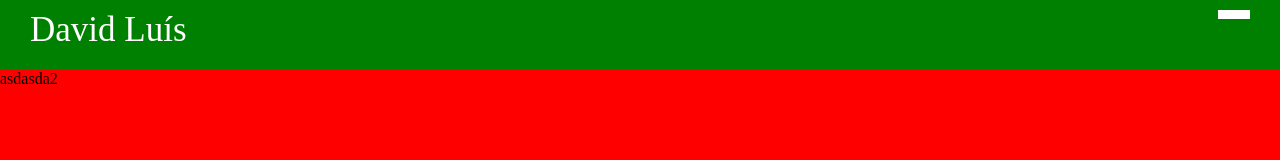
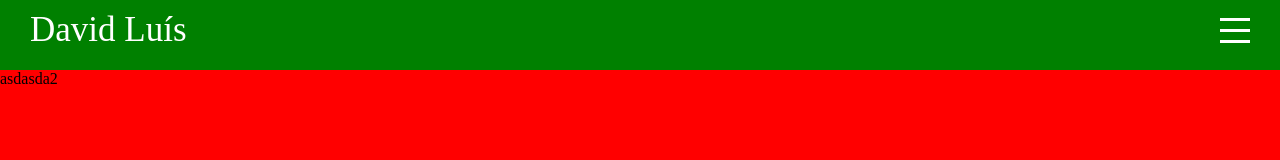
Before and after one commit to David2Luis/portefolio, a React (Create React App) app: page / in a window 1280 px wide. Shown: the top 160 px of the page. Built offline with nearby package versions, Linux system fonts and the light colour scheme.

Commit message:
hamburguer menu done

```diff
--- a/src/App.js
+++ b/src/App.js
@@ -3,11 +3,13 @@ import Intro from "./components/intro/Intro";
 import Project from "./components/project/Project";
 import Contact from "./components/contact/Contact";
 import "./app.scss"
+import {useState} from "react";
 
 function App() {
+  const [menuOpen,setMenuOpen] = useState(false)
   return (
     <div className="app">
-      <Topbar/>
+      <Topbar menuOpen={menuOpen} setMenuOpen={setMenuOpen}/>
       <div className="sections">
         <Intro/>
         <Project/>
--- a/src/components/topbar/Topbar.jsx
+++ b/src/components/topbar/Topbar.jsx
@@ -1,8 +1,8 @@
 import "./topbar.scss"
 
-export default function Topbar() {
+export default function Topbar({menuOpen, setMenuOpen}) {
   return (
-    <div className="topbar">
+    <div className={"topbar " + (menuOpen && "active")}>
       <div className="wrapper">
         <div className="left">
           <a href="#intro" className="name">
@@ -10,10 +10,10 @@ export default function Topbar() {
           </a>
         </div>
         <div className="right">
-          <div className="hamburguer">
-            <span className="line1"></span>
-            <span className="line2"></span>
-            <span className="line3"></span>
+          <div className="menu" onClick={()=>setMenuOpen(!menuOpen)}>
+            <span class="line1"></span>
+            <span class="line2"></span>
+            <span class="line3"></span>
           </div>
         </div>
       </div>
--- a/src/components/topbar/topbar.scss
+++ b/src/components/topbar/topbar.scss
@@ -5,38 +5,63 @@
   background-color: green;
   top: 0;
   z-index: 2;
+  transition: all 1s ease;
 
   .wrapper{
     padding: 10px 30px;
     display: flex;
     justify-content: space-between;
-
+    align-items: center;
 
     .left{
+      display: flex;
+      align-items: center;
 
       .name{
         font-size: 35px;
         font-weight: 500;
         text-decoration: none;
         color:white;
+        margin-right: 30px;
       }
     }
     .right {
-
-      .hamburguer {
-        width: 32px;
-        right: 25px;
+      .menu {
+        width: 30px;
+        height: 25px;
         display: flex;
         flex-direction: column;
         justify-content: space-between;
         cursor: pointer;
+      }
+      span{
+        width: 100%;
+        height: 3px;
+        background-color: white;
+        transform-origin: left;
+        transition: all 2s ease;
+      }
+    }
+  }
 
-        span{
-          width: 100%;
-          height: 3px;
+  &.active{
+    background-color:orange;
+    color: white;
+    .menu {
+      span{
+        &:first-child{
           background-color: white;
+          transform: rotate(45deg);
+        }
+        &:nth-child(2){
+          opacity: 0;
+        }
+        &:last-child{
+          background-color: white;
+          transform: rotate(-45deg);
         }
       }
     }
+
+  }
 }
-}
```
